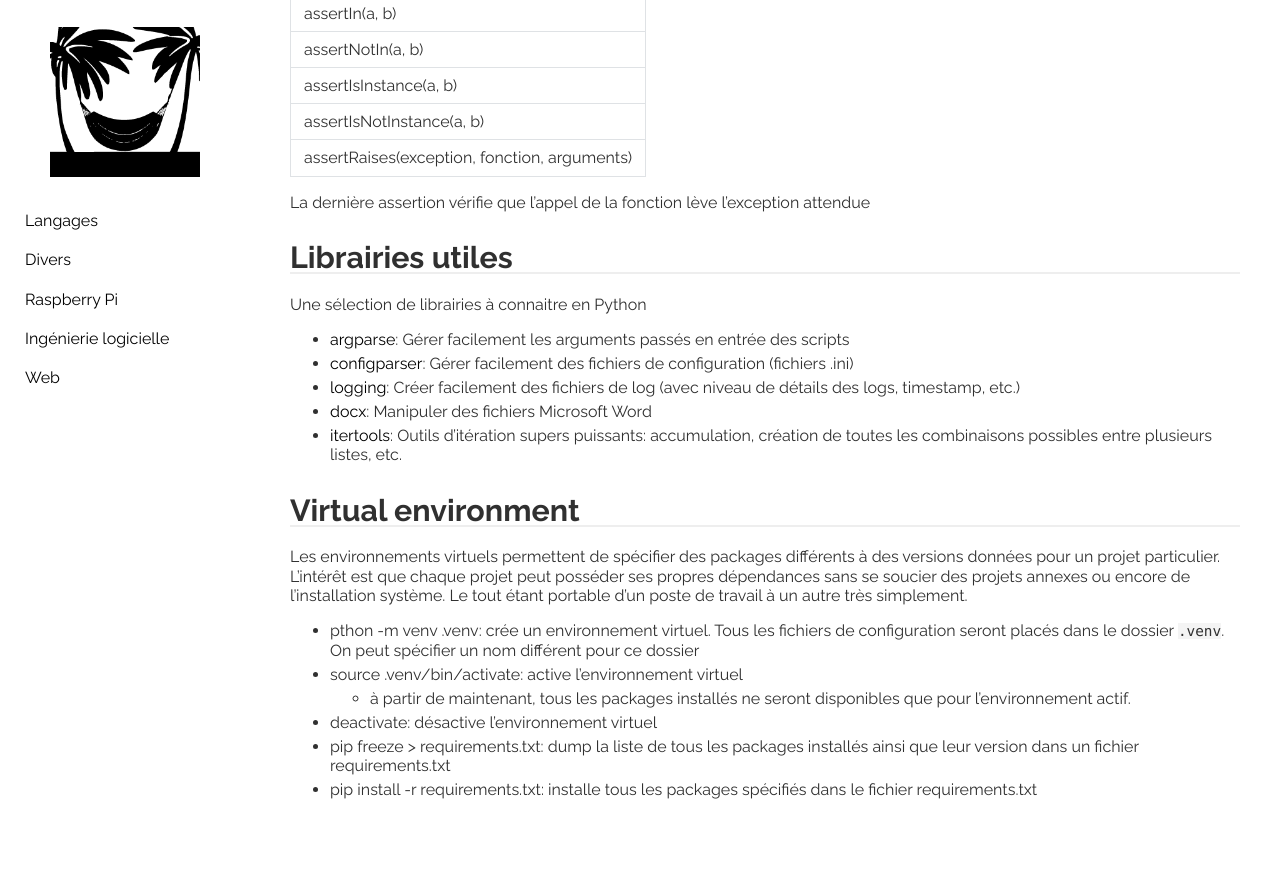
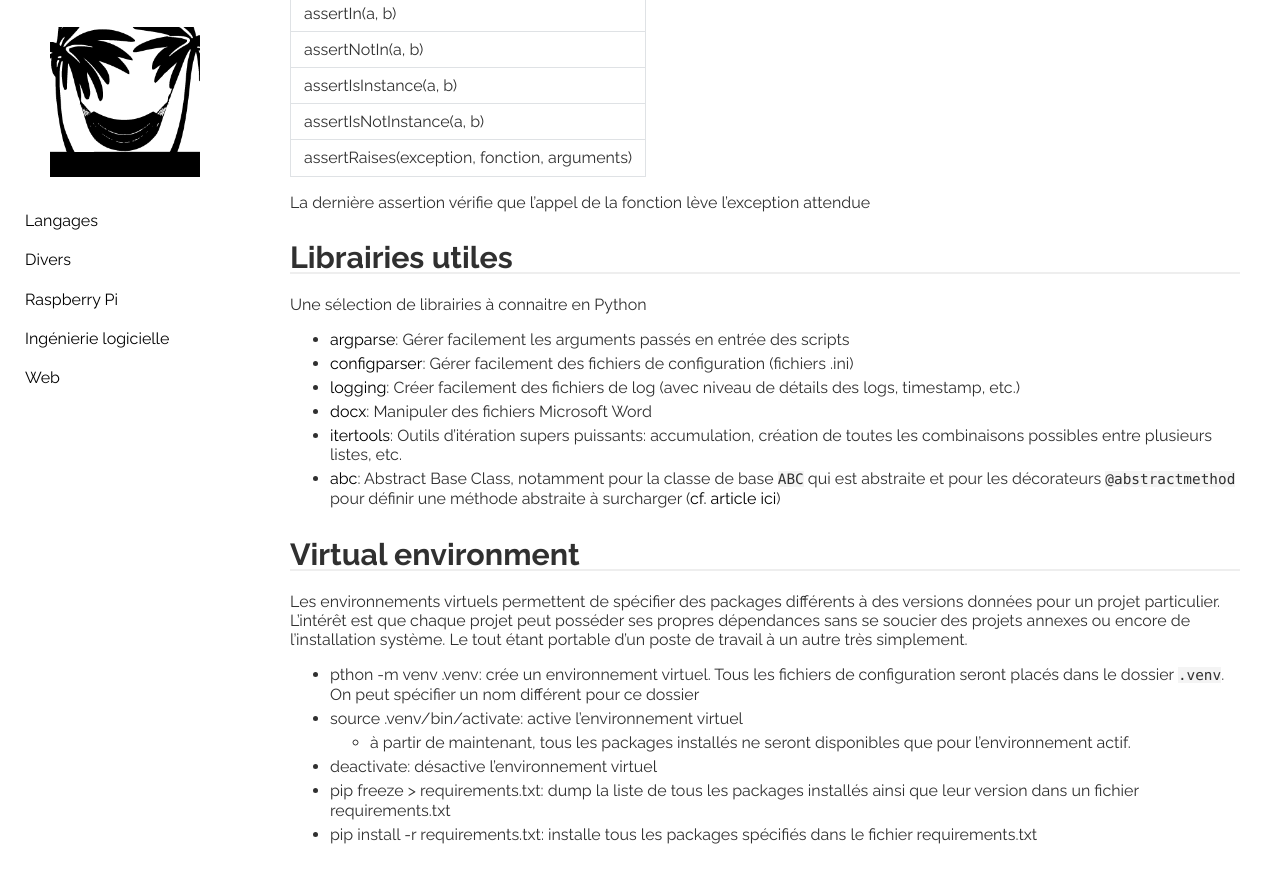
Before and after one commit to behej/lazyjekyll, a Jekyll site: the page built from _languages/python.md, in a window 1280 px wide and 900 px high, scrolled down 17898 px. Shown: the top 883 px of the window. Built offline with Jekyll 4.4.1, drawn with Linux system fonts in a browser that asks for light colours; before the commit the page ends 18754 px from its top, so only the background shows below that.

Commit message:
python: module ABC

```diff
--- a/_languages/python.md
+++ b/_languages/python.md
@@ -633,6 +633,7 @@ Une sélection de librairies à connaitre en Python
 * [logging](https://docs.python.org/3/library/logging.html): Créer facilement des fichiers de log (avec niveau de détails des logs, timestamp, etc.)
 * [docx](https://python-docx.readthedocs.io/en/latest/): Manipuler des fichiers Microsoft Word
 * [itertools](https://docs.python.org/3/library/itertools.html): Outils d'itération supers puissants: accumulation, création de toutes les combinaisons possibles entre plusieurs listes, etc.
+* [abc](https://docs.python.org/fr/3.13/library/abc.html): Abstract Base Class, notamment pour la classe de base `ABC` qui est abstraite et pour les décorateurs `@abstractmethod` pour définir une méthode abstraite à surcharger ([cf. article ici](https://www.geeksforgeeks.org/python/abstract-classes-in-python/))
 
 # Virtual environment
 Les environnements virtuels permettent de spécifier des packages différents à des versions données pour un projet particulier. L'intérêt est que chaque projet peut posséder ses propres dépendances sans se soucier des projets annexes ou encore de l'installation système. Le tout étant portable d'un poste de travail à un autre très simplement.
```
